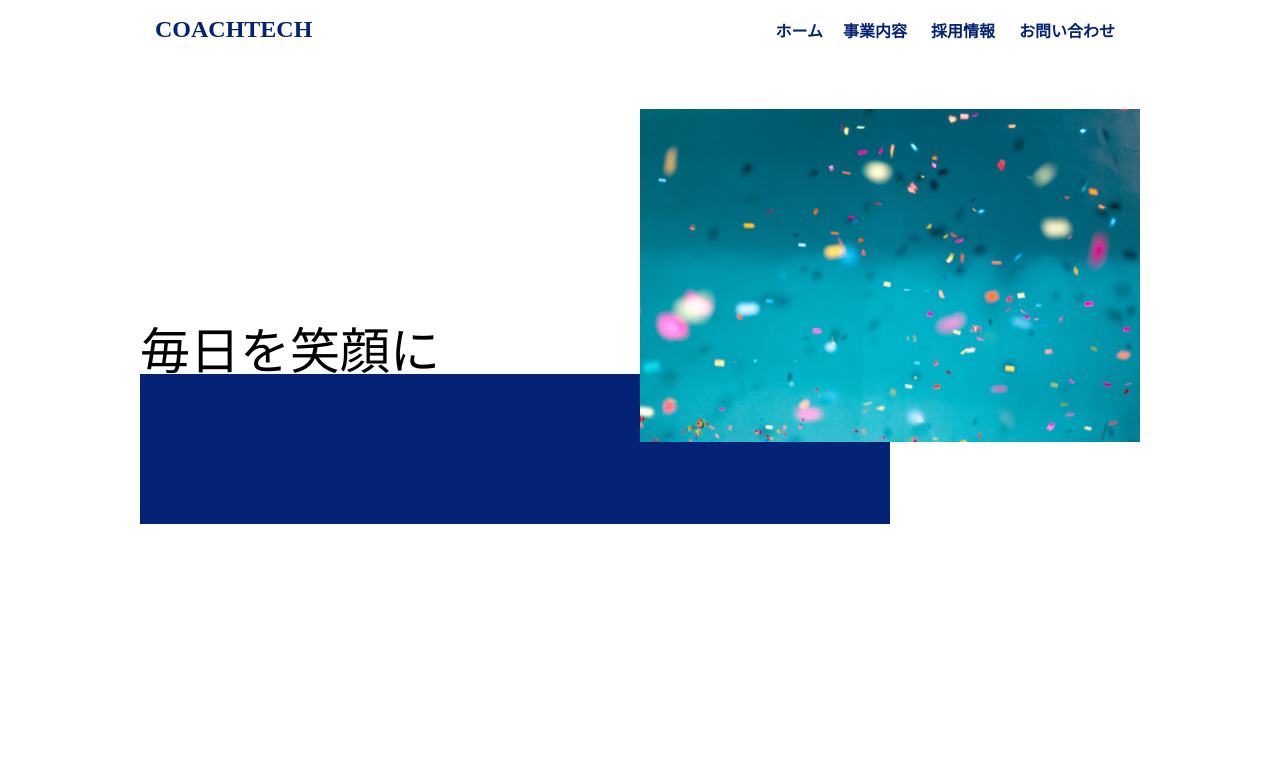
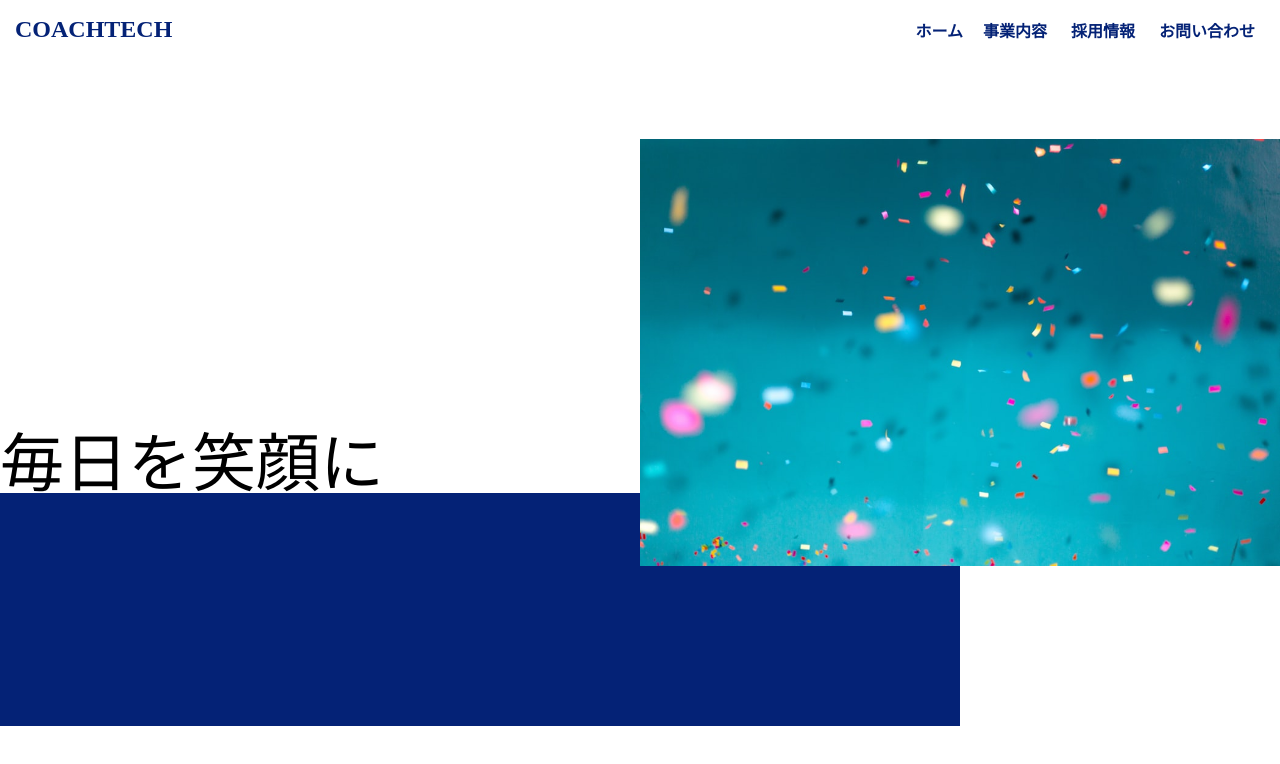
Before and after one commit to nishimuraysk/20230803_nishimura_css, a plain HTML site: page index.html in a window 1280 px wide. Drawn offline with Linux system fonts and the light colour scheme.

Commit message:
修正一回めです。

```diff
--- a/css/style.css
+++ b/css/style.css
@@ -1,6 +1,7 @@
 body {
     width: 100%;
-    max-width: 1000px;
+    min-width: 1000px;
+    max-width: 1500px;
     margin: auto;
 }
 
@@ -37,33 +38,26 @@ body {
     margin: 10px;
 }
 
-.main-inner{
+.main-inner {
     height: 465px;
-    position: relative;
 }
 
 .main__img{
+    display: block;
     width: 50%;
-    position: absolute;
-    top: 50px;
-    right: 0%;
-    z-index:10;
+    margin: 80px 0 0 auto;
 }
 
 .main__content{
-    font-size: 50px;
     font-weight: lighter;
-    position: absolute;
-    top: 210px;
-    left: 0%;
+    font-size: 5vw;
+    margin-top: -12%;
 }
 
 .main__box{
     background: #042276;
-    height: 150px;
+    margin-top: -5%;
+
     width: 75%;
-    position: absolute;
-    bottom: 0;
-    left: 0;
-    z-index: 0;
+    height: 50%;
 }
```
